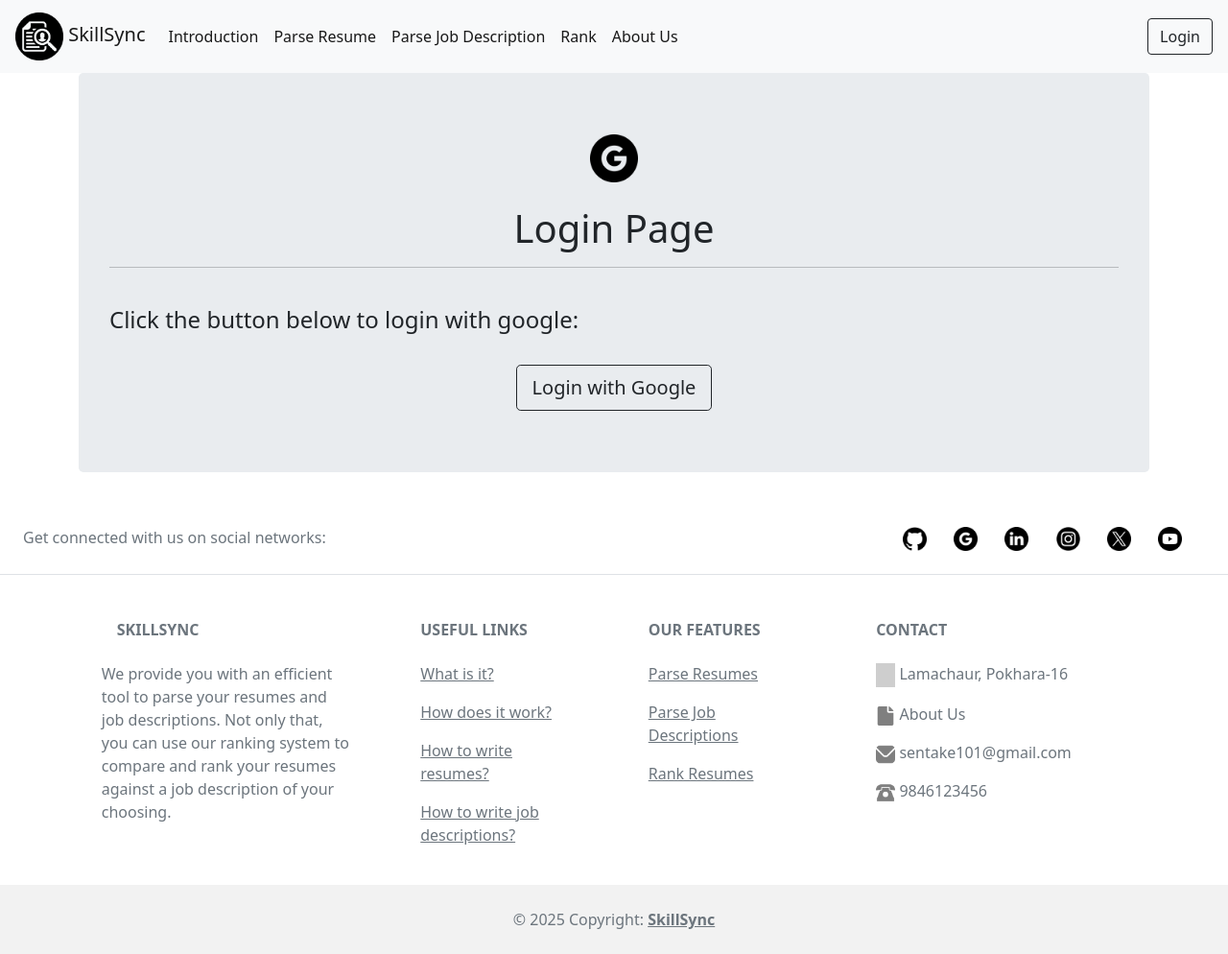
After one commit to OGnewar/SkillSync---NER-based-Resume-Ranking-System, a Python web app: template templates/login.html in a window 1280 px wide. The commit adds this page. Shown: the whole page at 96% size. Run offline with Jinja, Linux system fonts and the light colour scheme; the template is opened without the code that fills it, so the values that code supplies are empty; grey boxes are pictures that could not be loaded.

Commit message:
Login Page added

```diff
--- a/templates/base.html
+++ b/templates/base.html
@@ -17,7 +17,7 @@
     <script src="https://code.jquery.com/jquery-3.6.0.min.js"></script>
     <link rel="stylesheet" href="{{ url_for('static', filename='css/styles.css') }}">
     <script src="{{ url_for('static', filename='js/scripts.js') }}"></script>
-    <link rel="icon" type="image/x-icon" href="{{ url_for('static', filename='favicon.ico') }}">
+    <link rel="icon" type="image/x-icon" href="static/images/favicon.ico">
 </head>
 <body>
     <nav class="navbar navbar-expand-lg navbar-light bg-light">
@@ -43,6 +43,7 @@
                     <a class="nav-link" href="{{url_for('aboutUs')}}">About Us<span class="sr-only">(current)</span></a>
                 </li>
             </ul>
+            <a href="{{ url_for('login') }}" class="btn btn-outline-dark">Login</a>
         </div>
     </nav>
 
--- a/templates/job_details.html
+++ b/templates/job_details.html
@@ -3,8 +3,11 @@
 {% block content %}
 <div class="container">
     <div class="jumbotron">
+        <img src="static/images/suitcase.png" height="50px" style="display: block; margin: auto;">
+        <br>
         <h1 style="text-align:center;">Parsed Job Description Details</h1>
         <hr>
+        <br>
         <table class="table table-hover table-striped">
             <thead>
                 <tr class="table-light">
@@ -36,7 +39,7 @@
             </tbody>
         </table>
         <br>
-        <a href="{{ url_for('parse_job') }}"><button type="button" class="btn btn-outline-primary btn-lg">Go Back</button></a>
+        <a href="{{ url_for('parse_job') }}"><button type="button" class="btn btn-outline-dark btn-lg">Go Back</button></a>
     </div>
 </div>
 {% endblock %}
--- /dev/null
+++ b/templates/login.html
@@ -0,0 +1,29 @@
+{% extends 'base.html' %}
+
+{% block content %}
+
+<div class="container">
+    <div class="jumbotron">
+        <img src="static/images/google.png" height="50px" style="display: block; margin: auto;">
+        <br>
+        <h1 style="text-align:center;">Login Page</h1>
+        <hr>
+        {% if current_user.is_authenticated %}
+        <br>
+        <h4>Welcome, {{ current_user.name }}</h4>
+        <br>
+        <div class="d-grid gap-2 d-md-flex justify-content-md-center">
+            <a href="{{ url_for('logout') }}"><button class="btn btn-outline-dark btn-lg">Logout</button></a>
+        </div>
+        {% else %}
+        <br>
+        <h4>Click the button below to login with google:</h4>
+        <br>
+        <div class="d-grid gap-2 d-md-flex justify-content-md-center">
+            <a href="{{ url_for('google_login') }}"><button class="btn btn-outline-dark btn-lg">Login with Google</button></a>
+        </div>
+        {% endif %}
+    </div>
+</div>
+
+{% endblock %}
--- a/templates/parse_job.html
+++ b/templates/parse_job.html
@@ -3,8 +3,11 @@
 {% block content %}
 <div class="container">
     <div class="jumbotron">
+        <img src="static/images/suitcase.png" height="50px" style="display: block; margin: auto;">
+        <br>
         <h1 style="text-align:center;">Welcome to the Job Description Parsing Page!</h1>
         <hr>
+        <br>
         <h5>Upload a <strong>Job Description</strong> and hit the <strong>Parse</strong> button to parse your job description...</h5>
         <br>
         <form action="{{ url_for('parse_job') }}" method="post" enctype="multipart/form-data">
@@ -13,7 +16,7 @@
                 <input type="file" class="form-control" name="job_description" accept=".pdf" required>
             </div>
             <br>
-            <input type=submit class="btn btn-outline-primary btn-lg" value=Parse style="align:center;">
+            <input type=submit class="btn btn-outline-dark btn-lg" value=Parse style="align:center;">
         </form>
     </div>
 </div>
--- a/templates/parse_res.html
+++ b/templates/parse_res.html
@@ -3,17 +3,21 @@
 {% block content %}
 <div class="container">
     <div class="jumbotron">
+        <img src="static/images/resume.png" height="50px" style="display: block; margin: auto;">
+        <br>
         <h1 style="text-align:center;">Welcome to the Resume Parsing Page!</h1>
         <hr>
+        <br>
         <h5>Upload a <strong>Resume</strong> and hit the <strong>Parse</strong> button to parse your resume...</h5>
         <br>
+
         <form action="{{ url_for('parse_res') }}" method="post" enctype="multipart/form-data">
             <div class="mb-3">
                 <label class="form-label" for="resume"><strong>Resume:</strong></label>
                 <input type="file" class="form-control" name="resume" accept=".pdf" required>
             </div>
             <br>
-            <input type=submit class="btn btn-outline-primary btn-lg" value=Parse>
+            <input type=submit class="btn btn-outline-dark btn-lg" value=Parse>
         </form>
     </div>
 </div>
--- a/templates/rank.html
+++ b/templates/rank.html
@@ -4,8 +4,11 @@
 {% block content %}
 <div class="container">
     <div class="jumbotron">
+        <img src="static/images/ranking.png" height="50px" style="display: block; margin: auto;">
+        <br>
         <h1 style="text-align:center;">Welcome to the Ranking Page!</h1>
         <hr>
+        <br>
         <h5>Upload the job description and resume files and hit the <strong>Rank</strong> button to rank your resumes...</h5>
         <br>
         <form method=post enctype=multipart/form-data>
@@ -18,7 +21,7 @@
                 <input type=file class="form-control" name=resumes multiple required>
             </div>
             <br>
-            <input type=submit class="btn btn-outline-primary btn-lg" value=Rank style="align:center;">
+            <input type=submit class="btn btn-outline-dark btn-lg" value=Rank style="align:center;">
         </form>
     </div>
 </div>
--- a/templates/res_details.html
+++ b/templates/res_details.html
@@ -3,8 +3,11 @@
 {% block content %}
 <div class="container">
     <div class="jumbotron">
+        <img src="static/images/resume.png" height="50px" style="display: block; margin: auto;">
+        <br>
         <h1 style="text-align:center;">Parsed Resume Details</h1>
         <hr>
+        <br>
         <table class="table table-hover table-striped">
             <thead>
                 <tr class="table-light">
@@ -36,7 +39,7 @@
             </tbody>
         </table>
         <br>
-        <a href="{{ url_for('parse_res') }}"><button type="button" class="btn btn-outline-primary btn-lg">Go Back</button></a>
+        <a href="{{ url_for('parse_res') }}"><button type="button" class="btn btn-outline-dark btn-lg">Go Back</button></a>
     </div>
 </div>
 {% endblock %}
```
Also changed, not shown: templates/results.html (+5 -2 lines), templates/view_details.html (+9 -5 lines), static/images/information.png (added), static/images/personal-profile.png (added), static/images/ranking.png (added), static/images/resume.png (added), static/images/suitcase.png (added).
